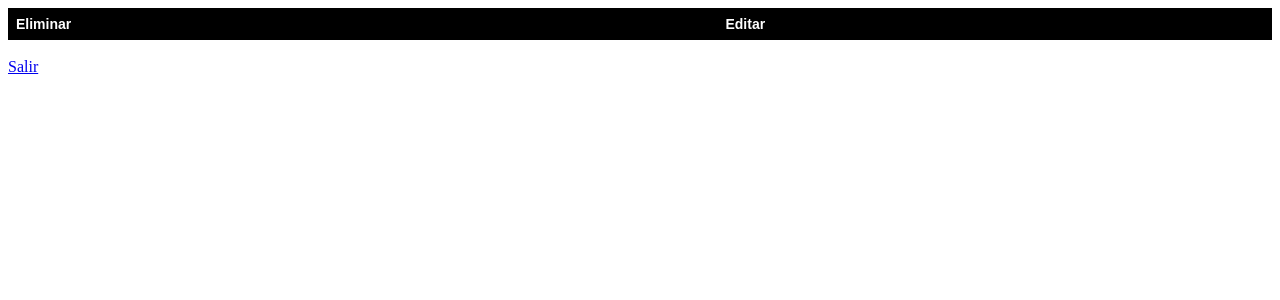
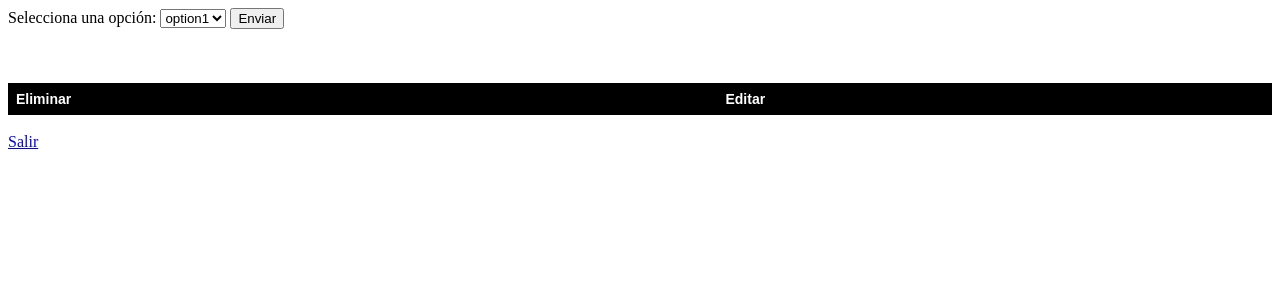
Before and after one commit to lireyes22/PhpCourse, a PHP site: page /tabla.php in a window 1280 px wide. Shown: the top 300 px of the page. Run offline with PHP 8.4, Linux system fonts and the light colour scheme; the visitor is signed in with stand-in values (Sample User, id 1); lists and menus that the app fills with data are empty.

Commit message:
Update tabla.php

```diff
--- a/tabla.php
+++ b/tabla.php
@@ -17,6 +17,23 @@ if (empty($_SESSION['active'])) {
     <title>Document</title>
 </head>
 <body>
+    <div>
+        <form method="post">
+            <label for="optionTb">Selecciona una opción:</label>
+            <select id="optionTb" name="optionTb">
+                <option value="option1">option1</option>
+                <option value="option2">option2</option>
+                <option value="option3">option3</option>
+            </select>
+            <button type="submit">Enviar</button>
+            </form>
+        <?php
+            $titlesTb = showTitlesTable();
+            while ($titleTb = mysqli_fetch_assoc($titlesTb)) {
+              echo $titleTb["table_name"] . "<br>";
+            }
+        ?>
+    </div> <br> <br> <br>
     <div>
         <table>
             <thead>
```
